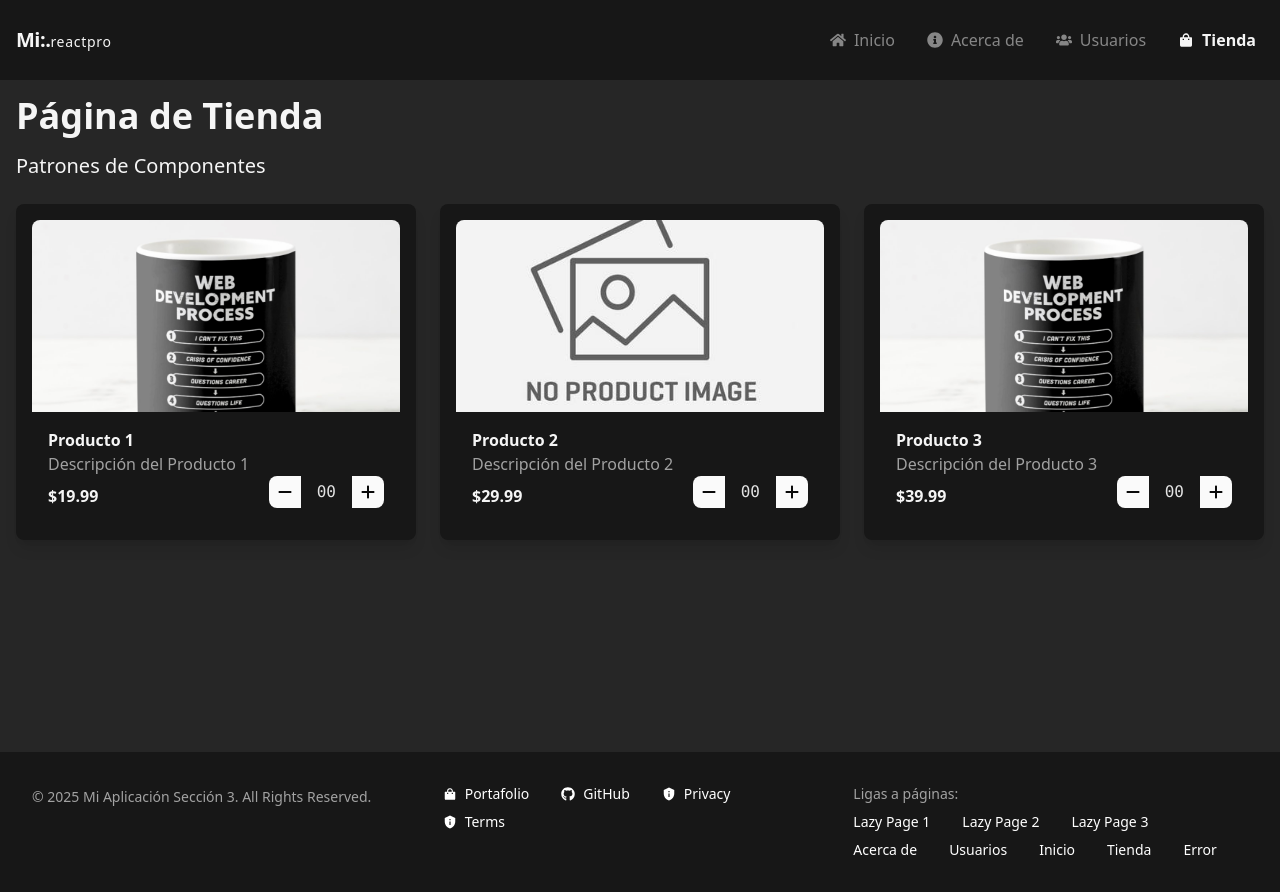
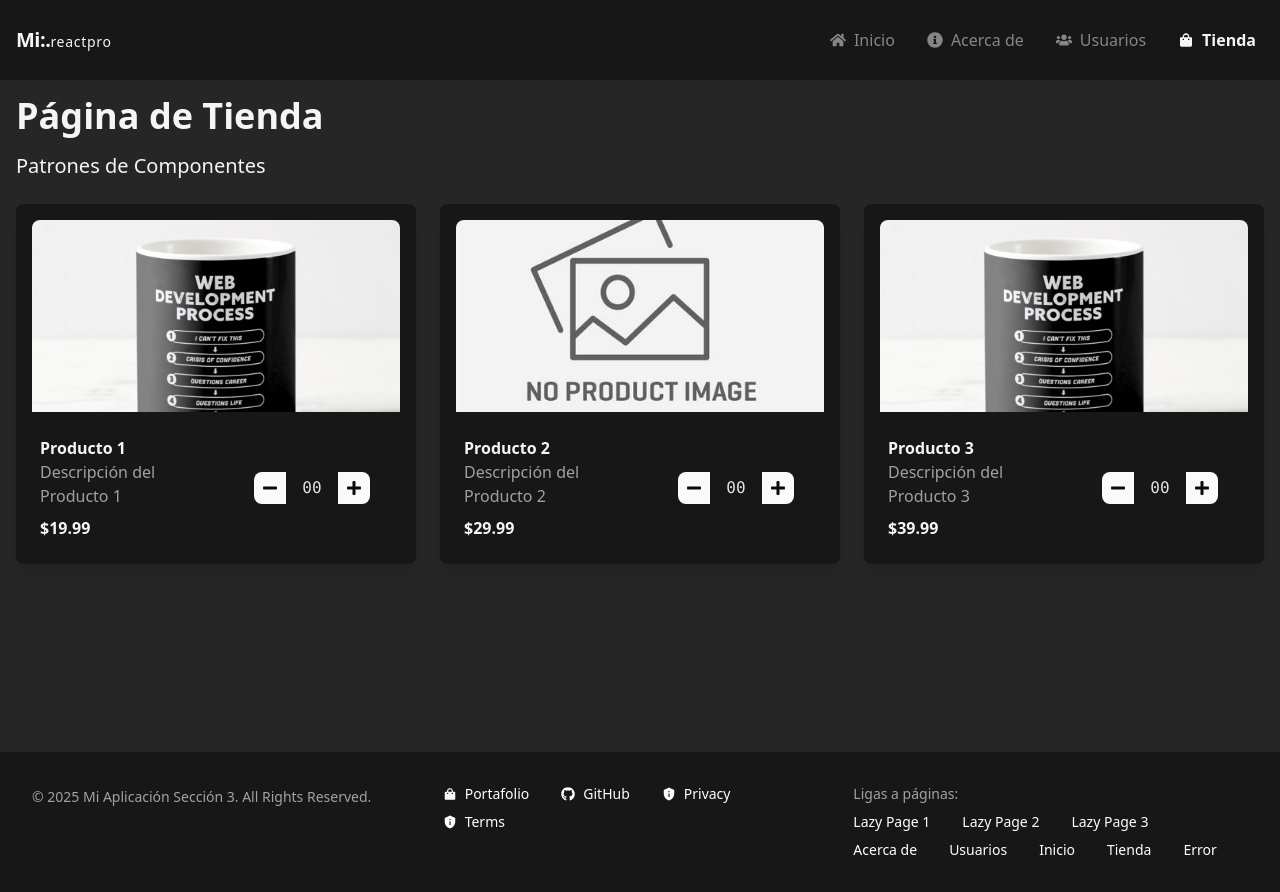
Before and after one commit to CastDev-j/react-app, a React (Vite) app: page /shopping in a window 1280 px wide. Built offline with nearby package versions, Linux system fonts and the light colour scheme.

Commit message:
compound component terminado

```diff
--- a/src/02-component-patterns/components/ProductCard.tsx
+++ b/src/02-component-patterns/components/ProductCard.tsx
@@ -1,48 +1,44 @@
-import React from "react";
+import { useProductCard } from "../hooks/UseProduct";
 import { Product } from "../interfaces";
-import noImage from "../assets/no-image.jpg";
-import { useProductCard } from "../hooks/UseProduct";
-import { FaMinus, FaPlus } from "react-icons/fa6";
+import { ProductImage } from "./ProductImage";
+import { ProductCardContext } from "../store/store";
+import { ProductInfo } from "./ProductInfo";
+import { ProductCounter } from "./ProductCounter";
 
-export const ProductCard: React.FC<Product> = ({
-    desc,
-    image = noImage,
-    name,
-    price,
-}) => {
-    const { counter, handleDecrement, handleIncrement } = useProductCard();
+const { Provider } = ProductCardContext;
 
-    return (
-        <div className="bg-neutral-900 text-neutral-100 p-4 rounded-lg shadow-lg">
-            <img
-                src={image}
-                alt={name}
-                className="w-full h-48 object-cover rounded-t-lg"
-            />
-            <div className="p-4 flex justify-between items-end">
-                <div className="">
-                    <h2 className="font-bold">{name}</h2>
-                    <p className="text-neutral-400">{desc}</p>
-                    <p className="font-semibold mt-2">${price.toFixed(2)}</p>
-                </div>
-                <div className="flex items-center mt-4">
-                    <button
-                        className="cursor-pointer bg-neutral-50 text-center text-neutral-950 px-2 py-2 rounded-l-lg hover:bg-neutral-300 active:bg-neutral-400 transition-all duration-200 active:scale-95"
-                        onClick={() => handleDecrement()}
-                    >
-                        <FaMinus />
-                    </button>
-                    <pre className="px-4 font-light text-neutral-50/90">
-                        {counter.toString().padStart(2, "0")}
-                    </pre>
-                    <button
-                        className="cursor-pointer bg-neutral-50 text-neutral-950 px-2 py-2 rounded-r-lg hover:bg-neutral-300 active:bg-neutral-400 transition-all duration-200 active:scale-95"
-                        onClick={() => handleIncrement()}
-                    >
-                        <FaPlus />
-                    </button>
-                </div>
-            </div>
-        </div>
-    );
+interface ProductConfig {
+  product: Product;
+  children: React.ReactElement;
+}
+
+interface ProductCardProps extends React.FC<ProductConfig> {
+  Info: typeof ProductInfo;
+  Image: typeof ProductImage;
+  Counter: typeof ProductCounter;
+}
+
+const ProductCardHOC: React.FC<ProductConfig> = ({ children, product }) => {
+  const { counter, handleDecrement, handleIncrement } = useProductCard();
+
+  return (
+    <Provider
+      value={{
+        counter,
+        handleDecrement,
+        handleIncrement,
+        product,
+      }}
+    >
+      <div className="bg-neutral-900 text-neutral-100 rounded-lg shadow-lg p-4 grid grid-cols-2 gap-4 items-center justify-center">
+        {children}
+      </div>
+    </Provider>
+  );
 };
+
+export const ProductCard: ProductCardProps = Object.assign(ProductCardHOC, {
+  Info: ProductInfo,
+  Image: ProductImage,
+  Counter: ProductCounter,
+});
--- /dev/null
+++ b/src/02-component-patterns/components/ProductCounter.tsx
@@ -0,0 +1,28 @@
+import React from "react";
+import { ProductCardContext } from "../store/store";
+import { FaMinus, FaPlus } from "react-icons/fa";
+
+export const ProductCounter = () => {
+  const { counter, handleDecrement, handleIncrement } =
+    React.useContext(ProductCardContext);
+
+  return (
+    <div className="flex col-span-1 w-full items-center justify-center">
+      <button
+        className="cursor-pointer bg-neutral-50 text-center text-neutral-950 px-2 py-2 rounded-l-lg hover:bg-neutral-300 active:bg-neutral-400 transition-all duration-200 active:scale-95"
+        onClick={() => handleDecrement()}
+      >
+        <FaMinus />
+      </button>
+      <pre className="px-4 font-light text-neutral-50/90">
+        {counter.toString().padStart(2, "0")}
+      </pre>
+      <button
+        className="cursor-pointer bg-neutral-50 text-neutral-950 px-2 py-2 rounded-r-lg hover:bg-neutral-300 active:bg-neutral-400 transition-all duration-200 active:scale-95"
+        onClick={() => handleIncrement()}
+      >
+        <FaPlus />
+      </button>
+    </div>
+  );
+};
--- /dev/null
+++ b/src/02-component-patterns/components/ProductImage.tsx
@@ -0,0 +1,24 @@
+import { useContext } from "react";
+import noImage from "../assets/no-image.jpg";
+import { ProductCardContext } from "../store/store";
+
+export const ProductImage: React.FC<{ img?: string; alt?: string }> = ({
+  img,
+  alt,
+}) => {
+  const { product } = useContext(ProductCardContext);
+
+  let imgToShow = img || noImage;
+  let imgAlt = alt || "No Image";
+
+  if (!img) imgToShow = product.image || noImage;
+  if (!alt) imgAlt = product.name || "No Image";
+
+  return (
+    <img
+      src={imgToShow}
+      alt={imgAlt}
+      className="w-full h-48 object-cover rounded-t-lg col-span-2"
+    />
+  );
+};
--- /dev/null
+++ b/src/02-component-patterns/components/ProductInfo.tsx
@@ -0,0 +1,26 @@
+import { useContext } from "react";
+import { ProductCardContext } from "../store/store";
+
+export const ProductInfo: React.FC<{
+  name?: string;
+  desc?: string;
+  price?: number;
+}> = ({ name, desc, price }) => {
+  const { product } = useContext(ProductCardContext);
+
+  let nameToShow: string = name || "No Name";
+  let descToShow: string = desc || "No Description";
+  let priceToShow: number = price || 0;
+
+  if (!name) nameToShow = product.name;
+  if (!desc) descToShow = product.desc;
+  if (!price) priceToShow = product.price;
+
+  return (
+    <div className="flex flex-col  p-2 col-span-1 w-full justify-center">
+      <h2 className="font-bold">{nameToShow}</h2>
+      <p className="text-neutral-400">{descToShow}</p>
+      <p className="font-semibold mt-2">${priceToShow.toFixed(2)}</p>
+    </div>
+  );
+};
--- a/src/02-component-patterns/pages/ShoppingPage.tsx
+++ b/src/02-component-patterns/pages/ShoppingPage.tsx
@@ -12,7 +12,13 @@ export const ShoppingPage = () => {
 
       <article className="grid grid-cols-1 md:grid-cols-2 lg:grid-cols-3 gap-6 w-full">
         {products.map((product, index) => (
-          <ProductCard key={index} {...product} />
+          <ProductCard key={index} product={product}>
+            <>
+              <ProductCard.Image/>
+              <ProductCard.Info />
+              <ProductCard.Counter />
+            </>
+          </ProductCard>
         ))}
       </article>
     </section>
--- a/src/02-component-patterns/store/store.ts
+++ b/src/02-component-patterns/store/store.ts
@@ -1,4 +1,5 @@
-import { Product } from "../interfaces";
+import React from "react";
+import { Product, ProductCardContextProps } from "../interfaces";
 
 export const products: Product[] = [
   {
@@ -19,3 +20,5 @@ export const products: Product[] = [
     image: "/coffee-mug.png",
   },
 ];
+
+export const ProductCardContext = React.createContext({} as ProductCardContextProps);
```
Also changed, not shown: src/02-component-patterns/interfaces/index.ts (+7 -0 lines).
